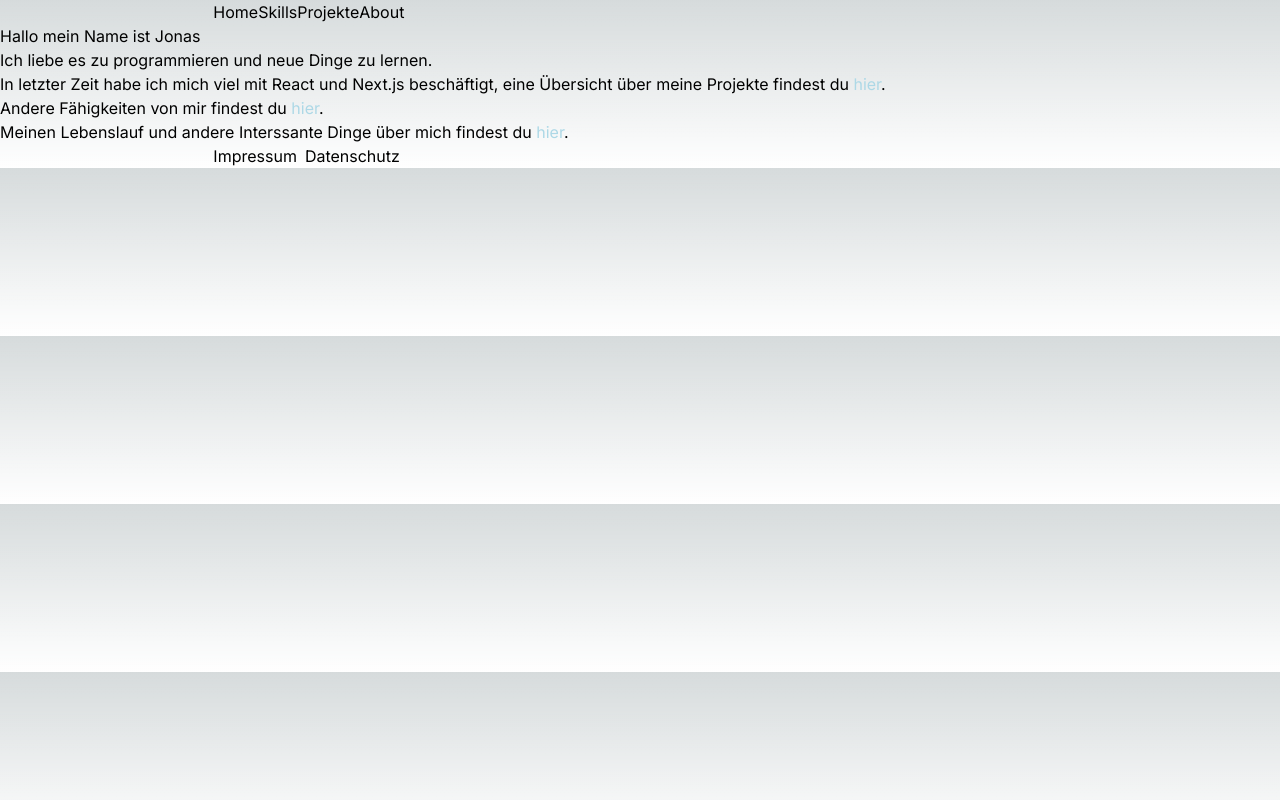
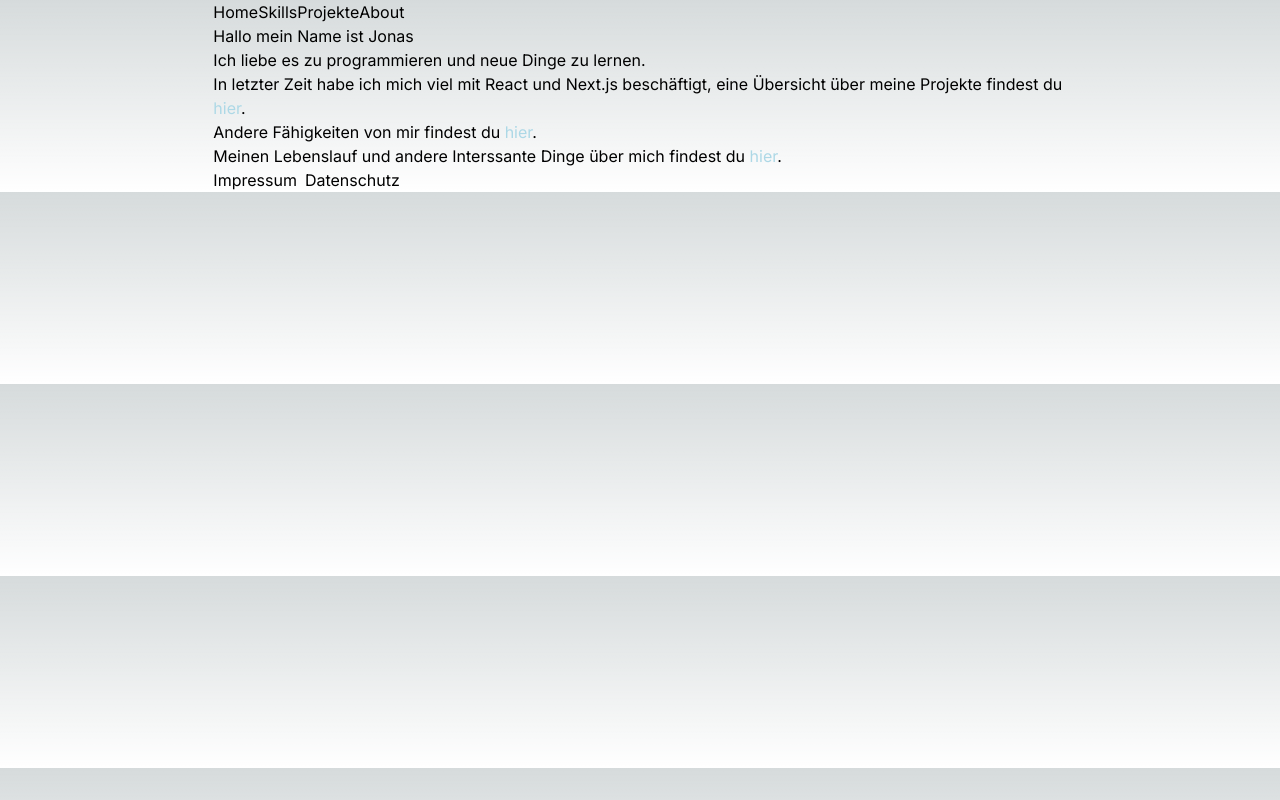
Before and after one commit to JonasRettig/jrettig.dev, a Next.js app: page / in a window 1280 px wide. Built offline with nearby package versions, Linux system fonts and the light colour scheme.

Commit message:
restrained home page to 4/6 width used everywhere else

```diff
--- a/src/app/page.tsx
+++ b/src/app/page.tsx
@@ -5,8 +5,8 @@ export default function Home() {
   return (
     <div>
       <Header/>
-      <h1>Hallo mein Name ist Jonas</h1>
-      <div>
+      <div className="w-4/6 flex flex-col justify-self-center mx-auto max-sm:w-11/12">
+        <h1>Hallo mein Name ist Jonas</h1>
         <div>
           Ich liebe es zu programmieren und neue Dinge zu lernen.
         </div>
```
